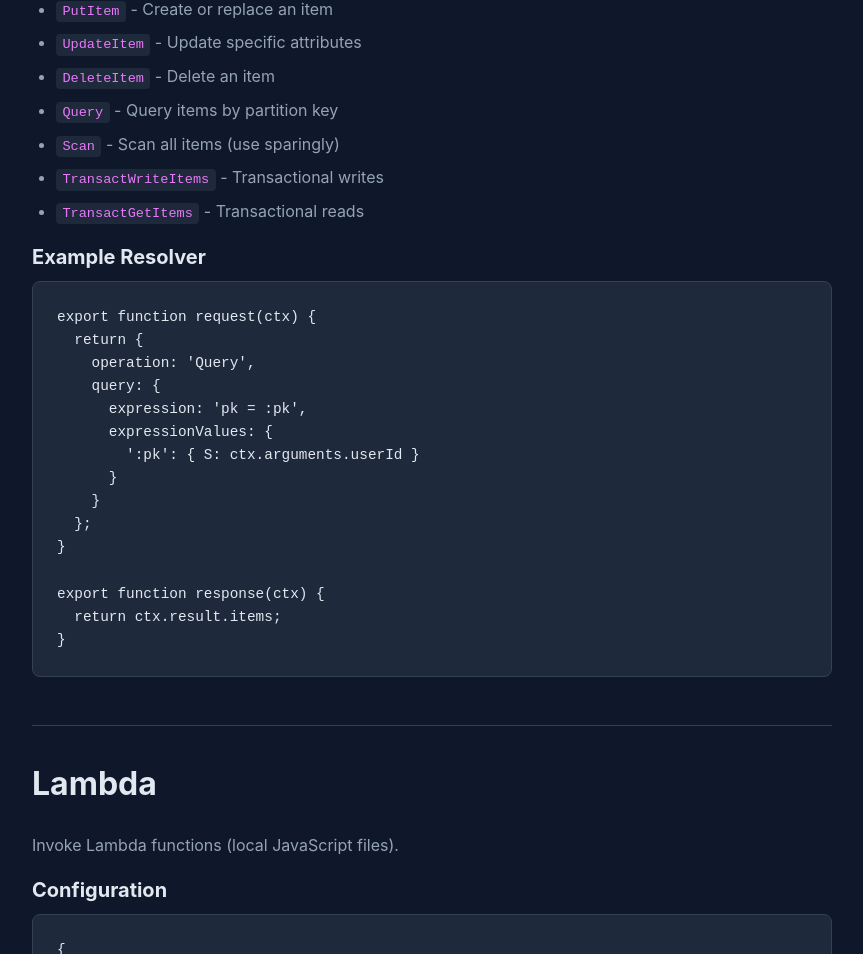
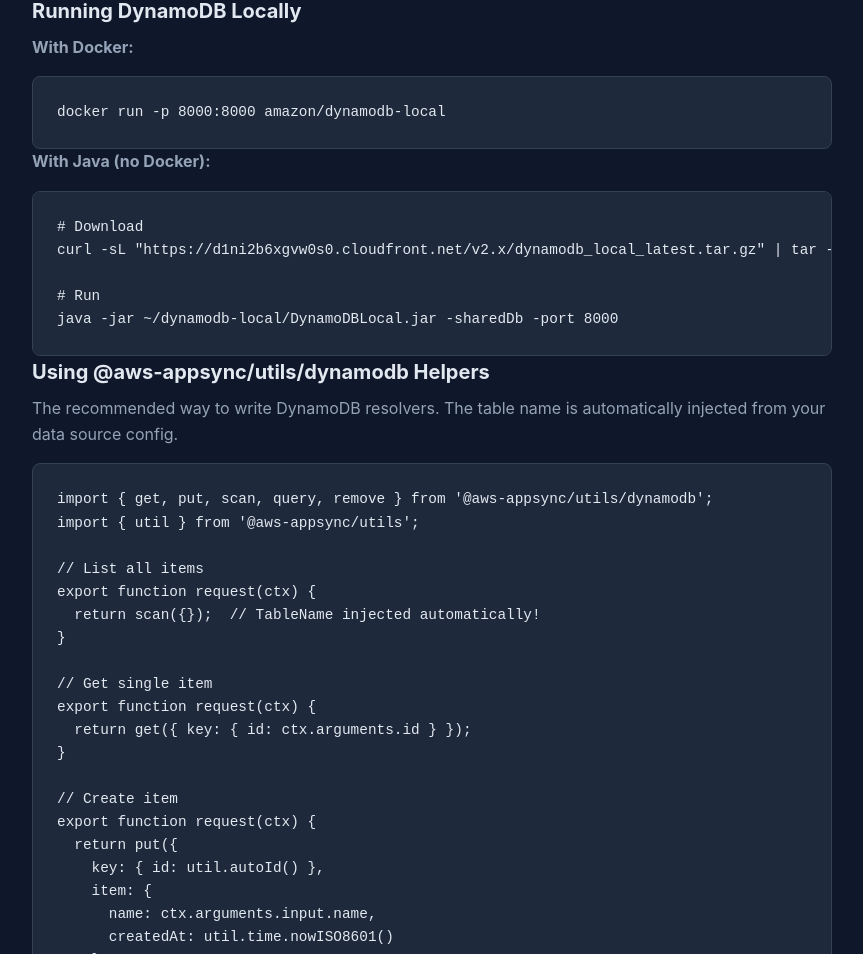
Before and after one commit to abanobmikaeel/appsync-local-server, a website: page docs/data-sources.html in a window 1280 px wide. Shown: the part 778-1732 px from the top of the page, without its empty margins (40-903 px from the left). Drawn offline with Linux system fonts and the light colour scheme.

Commit message:
chore: updating docs

```diff
--- a/docs/data-sources.html
+++ b/docs/data-sources.html
@@ -25,7 +25,7 @@
       <p>appsync-local supports multiple data source types that mirror AWS AppSync capabilities.</p>
 
       <h2>DynamoDB</h2>
-      <p>Connect to local or remote DynamoDB tables.</p>
+      <p>Connect to local or remote DynamoDB tables. Use <code>@aws-appsync/utils/dynamodb</code> helpers for cleaner code.</p>
 
       <h3>Configuration</h3>
       <pre><code>{
@@ -34,37 +34,81 @@
   "config": {
     "tableName": "Users",
     "region": "us-east-1",
-    "endpoint": "http://localhost:8000"  // Optional: for DynamoDB Local
+    "endpoint": "http://localhost:8000",  // Optional: for DynamoDB Local
+    "accessKeyId": "fakeId",              // Optional: for DynamoDB Local
+    "secretAccessKey": "fakeSecret"       // Optional: for DynamoDB Local
   }
 }</code></pre>
 
-      <h3>Supported Operations</h3>
+      <h3>Running DynamoDB Locally</h3>
+      <p><strong>With Docker:</strong></p>
+      <pre><code>docker run -p 8000:8000 amazon/dynamodb-local</code></pre>
+
+      <p><strong>With Java (no Docker):</strong></p>
+      <pre><code># Download
+curl -sL "https://d1ni2b6xgvw0s0.cloudfront.net/v2.x/dynamodb_local_latest.tar.gz" | tar -xz -C ~/dynamodb-local
+
+# Run
+java -jar ~/dynamodb-local/DynamoDBLocal.jar -sharedDb -port 8000</code></pre>
+
+      <h3>Using @aws-appsync/utils/dynamodb Helpers</h3>
+      <p>The recommended way to write DynamoDB resolvers. The table name is automatically injected from your data source config.</p>
+      <pre><code>import { get, put, scan, query, remove } from '@aws-appsync/utils/dynamodb';
+import { util } from '@aws-appsync/utils';
+
+// List all items
+export function request(ctx) {
+  return scan({});  // TableName injected automatically!
+}
+
+// Get single item
+export function request(ctx) {
+  return get({ key: { id: ctx.arguments.id } });
+}
+
+// Create item
+export function request(ctx) {
+  return put({
+    key: { id: util.autoId() },
+    item: {
+      name: ctx.arguments.input.name,
+      createdAt: util.time.nowISO8601()
+    }
+  });
+}
+
+// Query with filter
+export function request(ctx) {
+  return query({
+    query: { pk: { eq: ctx.arguments.userId } },
+    filter: { status: { eq: 'active' } },
+    limit: 20
+  });
+}</code></pre>
+
+      <h3>Available DynamoDB Helpers</h3>
       <ul>
-        <li><code>GetItem</code> - Get a single item by key</li>
-        <li><code>PutItem</code> - Create or replace an item</li>
-        <li><code>UpdateItem</code> - Update specific attributes</li>
-        <li><code>DeleteItem</code> - Delete an item</li>
-        <li><code>Query</code> - Query items by partition key</li>
-        <li><code>Scan</code> - Scan all items (use sparingly)</li>
-        <li><code>TransactWriteItems</code> - Transactional writes</li>
-        <li><code>TransactGetItems</code> - Transactional reads</li>
+        <li><code>get({ key })</code> - Get a single item</li>
+        <li><code>put({ key, item })</code> - Create or replace an item</li>
+        <li><code>update({ key, update })</code> - Update specific attributes</li>
+        <li><code>remove({ key })</code> - Delete an item</li>
+        <li><code>query({ query, filter, limit })</code> - Query by key condition</li>
+        <li><code>scan({ filter, limit })</code> - Scan all items</li>
+        <li><code>batchGet()</code>, <code>batchPut()</code>, <code>batchDelete()</code> - Batch operations</li>
+        <li><code>transactGet()</code>, <code>transactWrite()</code> - Transactions</li>
+        <li><code>operations.increment()</code>, <code>operations.append()</code>, etc. - Update helpers</li>
       </ul>
 
-      <h3>Example Resolver</h3>
-      <pre><code>export function request(ctx) {
-  return {
-    operation: 'Query',
-    query: {
-      expression: 'pk = :pk',
-      expressionValues: {
-        ':pk': { S: ctx.arguments.userId }
-      }
-    }
-  };
-}
+      <h3>Response Handling</h3>
+      <pre><code>export function response(ctx) {
+  // For get()
+  return ctx.prev.result?.Item;
 
-export function response(ctx) {
-  return ctx.result.items;
+  // For scan()/query()
+  return ctx.prev.result?.Items || [];
+
+  // For update() with ReturnValues
+  return ctx.prev.result?.Attributes;
 }</code></pre>
 
       <h2>Lambda</h2>
```
Also changed, not shown: docs/getting-started.html (+35 -9 lines), docs/index.html (+17 -5 lines), README.md.
